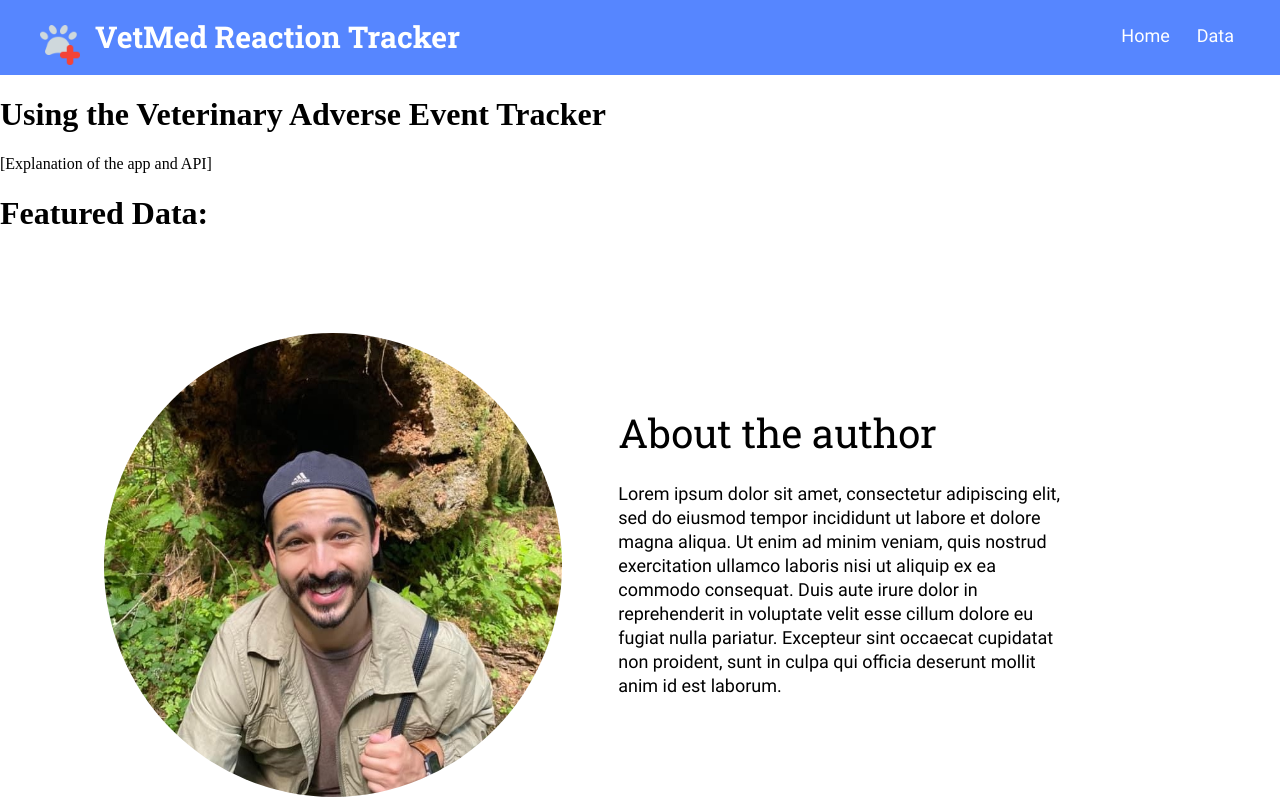
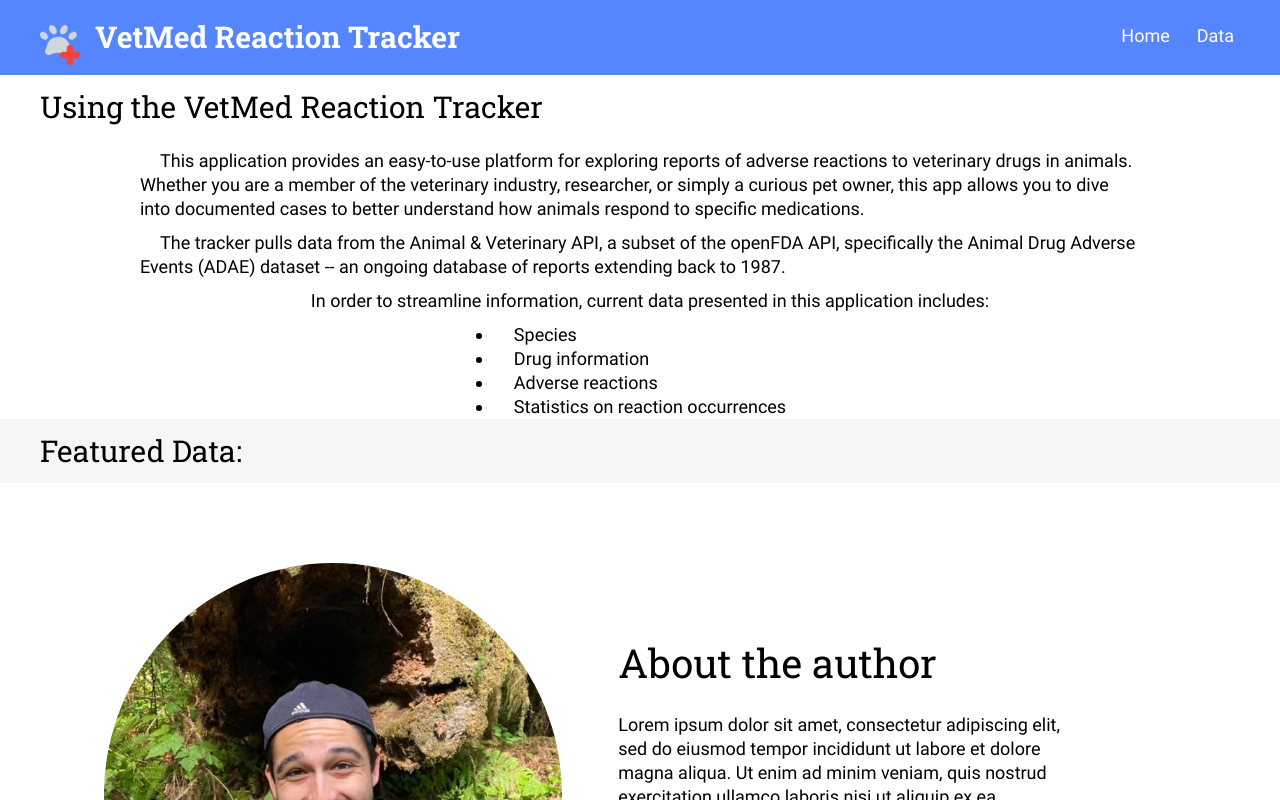
Before and after one commit to jorohino/vetmed-tracker-frontend, a React (Vite) app: page / in a window 1280 px wide. Shown: the top 800 px of the page. Built offline with nearby package versions, Linux system fonts and the light colour scheme.

Commit message:
Implement basic header CSS

```diff
--- a/src/components/FeaturedData/FeaturedData.css
+++ b/src/components/FeaturedData/FeaturedData.css
@@ -0,0 +1,15 @@
+.featured-data {
+  margin: 0;
+  padding: 0;
+  display: flex;
+  flex-direction: column;
+  background-color: rgba(245, 246, 247, 1);
+}
+
+.featured-data__header {
+  font-family: "Roboto Slab";
+  font-size: 30px;
+  font-weight: 400;
+  line-height: 64px;
+  margin: 0 40px;
+}
--- a/src/components/FeaturedData/FeaturedData.jsx
+++ b/src/components/FeaturedData/FeaturedData.jsx
@@ -4,9 +4,9 @@ import DataCard from "../DataCard/DataCard";
 
 function FeaturedData({}) {
   return (
-    <div className="news-card-list">
-      <h1 className="news-card-list__header">Featured Data:</h1>
-      <div className="news-card-list__container"></div>
+    <div className="featured-data">
+      <h1 className="featured-data__header">Featured Data:</h1>
+      <div className="featured-data__container"></div>
     </div>
   );
 }
--- a/src/components/Header/Header.css
+++ b/src/components/Header/Header.css
@@ -0,0 +1,48 @@
+.header {
+  margin: 0;
+  padding: 0;
+  display: flex;
+  flex-direction: column;
+}
+
+.header__nav-container {
+}
+
+.header__text-container {
+  margin: 0 40px;
+  display: flex;
+  flex-direction: column;
+  gap: 10px;
+}
+
+.header__title {
+  font-family: "Roboto Slab";
+  font-size: 30px;
+  font-weight: 400;
+  line-height: 64px;
+  margin: 0;
+}
+
+.header__subtitle {
+  align-self: center;
+  font-family: "Roboto";
+  font-size: 18px;
+  font-weight: 400;
+  line-height: 24px;
+  margin: 0;
+  padding: 0 20px;
+  text-indent: 20px;
+  max-width: 1000px;
+}
+
+.header__list {
+  font-family: "Roboto";
+  font-size: 18px;
+  font-weight: 400;
+  line-height: 24px;
+  margin: 0 auto;
+  padding: 0 20px;
+  text-indent: 20px;
+  max-width: 1000px;
+  align-self: center;
+}
--- a/src/components/Header/Header.jsx
+++ b/src/components/Header/Header.jsx
@@ -9,10 +9,29 @@ function Header({}) {
         <Navigation />
       </div>
       <div className="header__text-container">
-        <h1 className="header__title">
-          Using the Veterinary Adverse Event Tracker
-        </h1>
-        <p className="header__subtitle">[Explanation of the app and API]</p>
+        <h1 className="header__title">Using the VetMed Reaction Tracker</h1>
+        <p className="header__subtitle">
+          This application provides an easy-to-use platform for exploring
+          reports of adverse reactions to veterinary drugs in animals. Whether
+          you are a member of the veterinary industry, researcher, or simply a
+          curious pet owner, this app allows you to dive into documented cases
+          to better understand how animals respond to specific medications.
+        </p>
+        <p className="header__subtitle">
+          The tracker pulls data from the Animal & Veterinary API, a subset of
+          the openFDA API, specifically the Animal Drug Adverse Events (ADAE)
+          dataset -- an ongoing database of reports extending back to 1987.
+        </p>
+        <p className="header__subtitle">
+          In order to streamline information, current data presented in this
+          application includes:
+        </p>
+        <ul className="header__list">
+          <li>Species</li>
+          <li>Drug information</li>
+          <li>Adverse reactions</li>
+          <li>Statistics on reaction occurrences</li>
+        </ul>
       </div>
     </header>
   );
```
